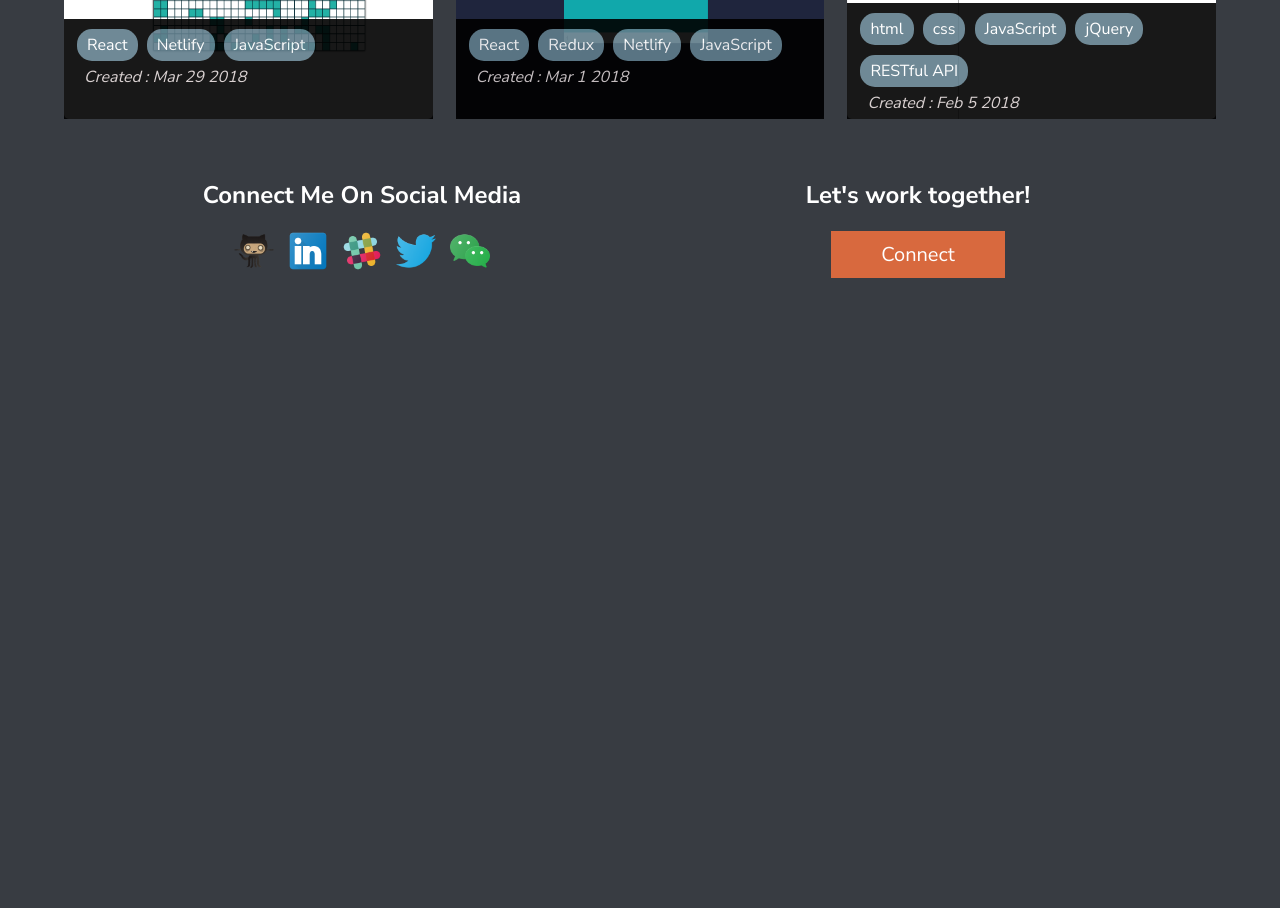
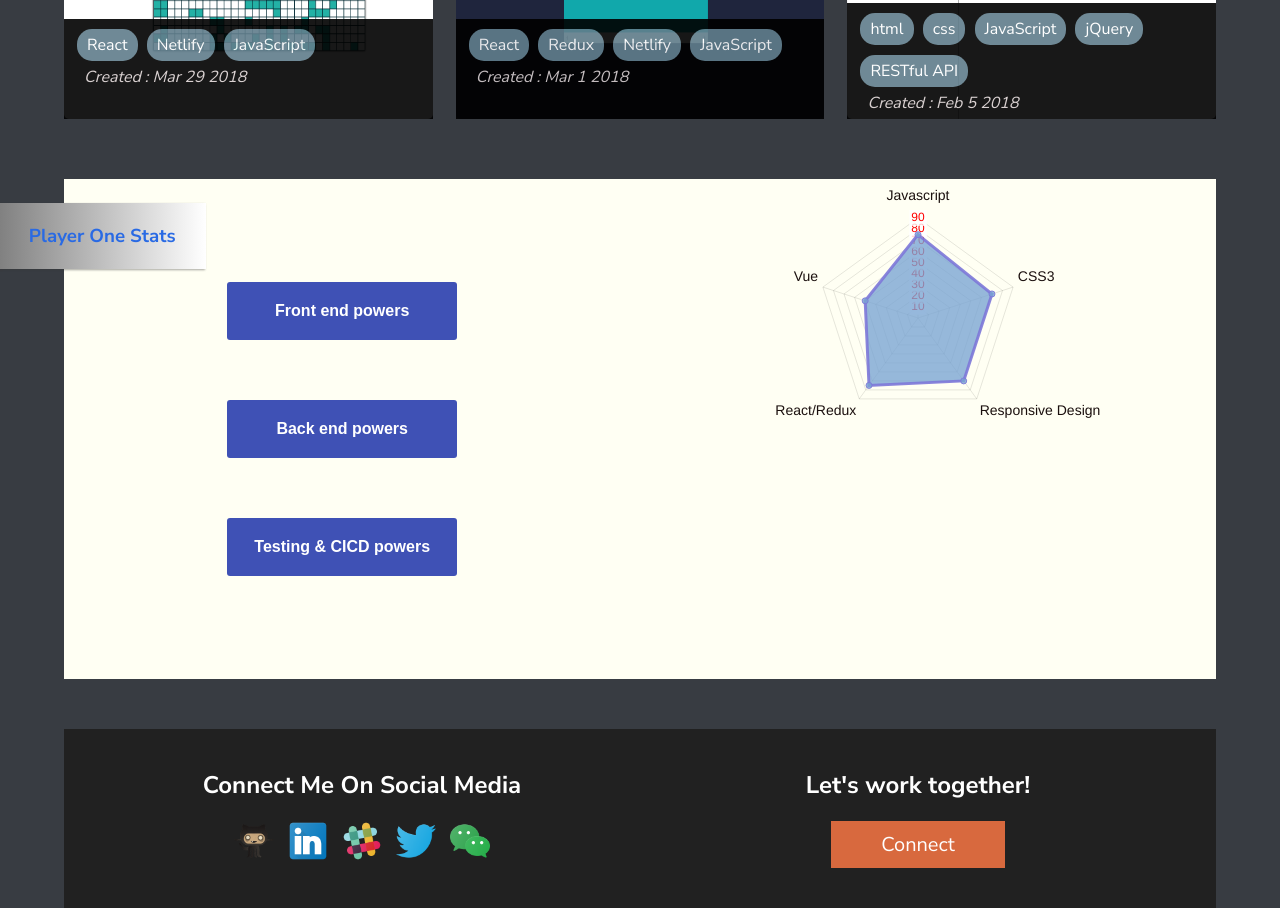
Before and after one commit to 540376482yzb/portfolio, a website: page index.html in a window 1280 px wide. Shown: the part 1035-1943 px from the top of the page. Before the commit the page ends 1353 px from the top, so only its background shows below. Drawn offline with nearby package versions, Linux system fonts and the light colour scheme.

Commit message:
add chart

```diff
--- a/index.css
+++ b/index.css
@@ -70,7 +70,7 @@ body {
 	padding-top: 25px;
 	font-weight: 900;
 	font-size: 2rem;
-	color: rgba(31, 73, 150, 0.788);
+	color: rgba(48, 90, 168, 0.918);
 	background: linear-gradient(to right, grey, white);
 	text-align: center;
 }
@@ -106,6 +106,8 @@ body {
 
 .footer {
 	padding: 20px 20px 40px 20px;
+	background-color: #212121;
+	margin-top: 50px;
 }
 .contact-box {
 	width: 50%;
@@ -201,6 +203,55 @@ body {
 .hidden {
 	display: none;
 }
+
+a {
+	text-decoration: none;
+}
+
+.chart-container {
+	margin-top: 40px;
+	display: flex;
+	justify-content: space-around;
+	background-color: rgba(255, 255, 243);
+}
+.chart-control {
+	display: flex;
+	position: relative;
+	flex-direction: column;
+	align-items: center;
+	justify-content: center;
+	color: black;
+	width: 40%;
+}
+.chart-title {
+	background: linear-gradient(to right, grey, white);
+	position: absolute;
+	top: 5px;
+	transform: translateX(-240px);
+	padding: 20px 30px;
+	box-shadow: -1px 1px 2px rgba(56, 55, 55, 0.445);
+	color: rgb(41, 106, 228);
+}
+.chart-control button {
+	padding: 20px 20px;
+	margin: 30px 10px;
+	background-color: #3f51b5;
+	font-size: 16px;
+	border-radius: 3px;
+	width: 50%;
+	border: 0;
+	cursor: pointer;
+	font-weight: 600;
+	color: white;
+}
+.chart-control button:hover {
+}
+.chart-item {
+	display: block;
+	height: 500px;
+	width: 500px;
+}
+
 @media only screen and (max-width: 1200px) {
 	.nav-item {
 		padding: 0.5rem 1rem;
@@ -224,7 +275,3 @@ body {
 		width: 48%;
 	}
 }
-
-a {
-	text-decoration: none;
-}
--- a/index.html
+++ b/index.html
@@ -30,9 +30,19 @@
       </section>
     </nav>
   </header>
-  <main class='container' id='works'>
-
+  <main class='container' id='works' role='main'>
   </main>
+  <section class='container chart-container'>
+    <div class='chart-control'>
+      <h3 class='chart-title'>Player One Stats</h3>
+      <button>Front end powers</button>
+      <button>Back end powers</button>
+      <button>Testing & CICD powers</button>
+    </div>
+    <div class=' chart-item'>
+      <canvas id="myChart"></canvas>
+    </div>
+  </section>
   <footer class='container footer'>
     <div class='contact-box'>
       <h2>Connect Me On Social Media</h2>
@@ -59,6 +69,7 @@
   </footer>
 
   <script src="//code.jquery.com/jquery-3.2.1.min.js" integrity="sha256-hwg4gsxgFZhOsEEamdOYGBf13FyQuiTwlAQgxVSNgt4=" crossorigin="anonymous"></script>
+  <script src="https://cdnjs.cloudflare.com/ajax/libs/Chart.js/2.4.0/Chart.min.js"></script>
   <script src="store.js"></script>
   <script src='console.js'></script>
   <script src="index.js"></script>
--- a/index.js
+++ b/index.js
@@ -41,32 +41,43 @@ const renderWorks = store.projects.map(project => {
 })
 works.innerHTML = `<section class="grid">${renderWorks.join(' ')}</section>`
 
-// this.timerId
-// works.querySelectorAll.forEach(thumbnail => {
-//   thumbnail.addEventListener('mouseover', e => {
-//     console.log(works)
-//     clearTimeout(this.timerId)
-//     this.timerId = setTimeout(() => {
-//       let id = -1
-//       const copyWorks = store.projects.map(project => {
-//         const stacks = project.stacks.map(stack => {
-//           return `<span class='stack'>${stack}</span>`
-//         })
-//         const about = `<div class='about'>
-//         <i>Created : ${project.created} by ${project.author}</i>
-//       </div>`
-//         ++id
-//         return `<div id='${id}' class='thumbnail'>
-//                 <a href="https://placeholder.com"><img class='work-image focus-image' src='${project.urls[0]}'></a>
-//                   <title class='title hidden'></title>
-//                   <h3 class='title-text hidden'>${project.title}</h3>
-//                   <div class='stack-span'>
-//                     ${stacks.join(' ')}
-//                     ${about}
-//                   </div>
-//                 </div>`
-//       })
-//       works.innerHTML = `<section class="grid">${copyWorks.join(' ')}</section>`
-//     }, 100)
-//   })
-// })
+Chart.defaults.global.defaultFontColor = 'red'
+var ctx = document.getElementById('myChart')
+var myChart = new Chart(ctx, {
+  type: 'radar',
+  data: {
+    labels: ['Javascript', 'CSS3', 'Responsive Design', 'React/Redux', 'Vue'],
+    datasets: [
+      {
+        label: 'front end skills',
+        borderColor: 'rgba(126,120,217,0.9)',
+        backgroundColor: 'rgba(121,164,210,0.78)',
+        data: [75, 70, 70, 75, 50]
+      }
+    ]
+  },
+  options: {
+    legend: {
+      display: false
+    },
+    layout: {
+      padding: {
+        left: 10,
+        right: 10,
+        top: 10,
+        bottom: 10
+      }
+    },
+    scale: {
+      ticks: {
+        max: 90,
+        min: 0,
+        stepSize: 10
+      },
+      pointLabels: {
+        fontSize: 14,
+        fontColor: '#1B100E'
+      }
+    }
+  }
+})
--- a/package.json
+++ b/package.json
@@ -4,6 +4,7 @@
   "description": "an portfolio app lists my projects",
   "main": "index.js",
   "dependencies": {
+    "chart.js": "^2.7.2",
     "http-server": "^0.11.1"
   },
   "devDependencies": {},
```
Also changed, not shown: 1 other file.
